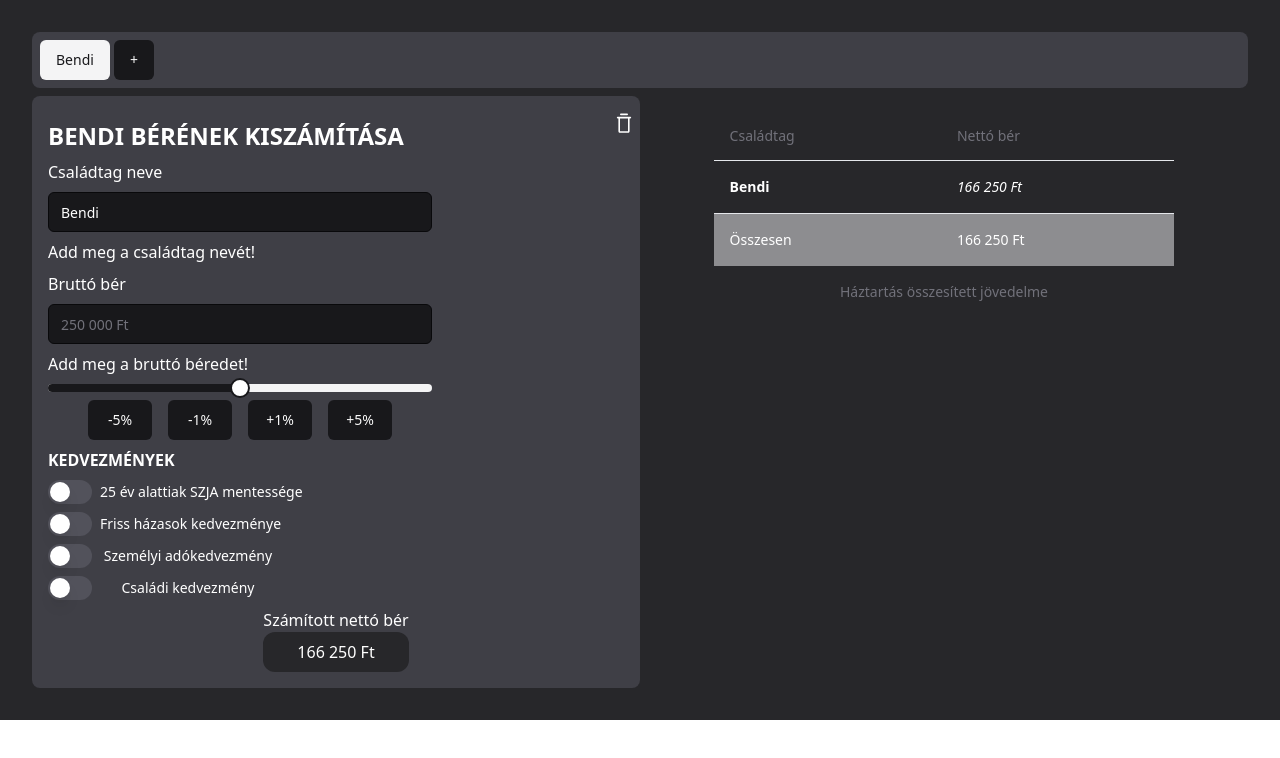
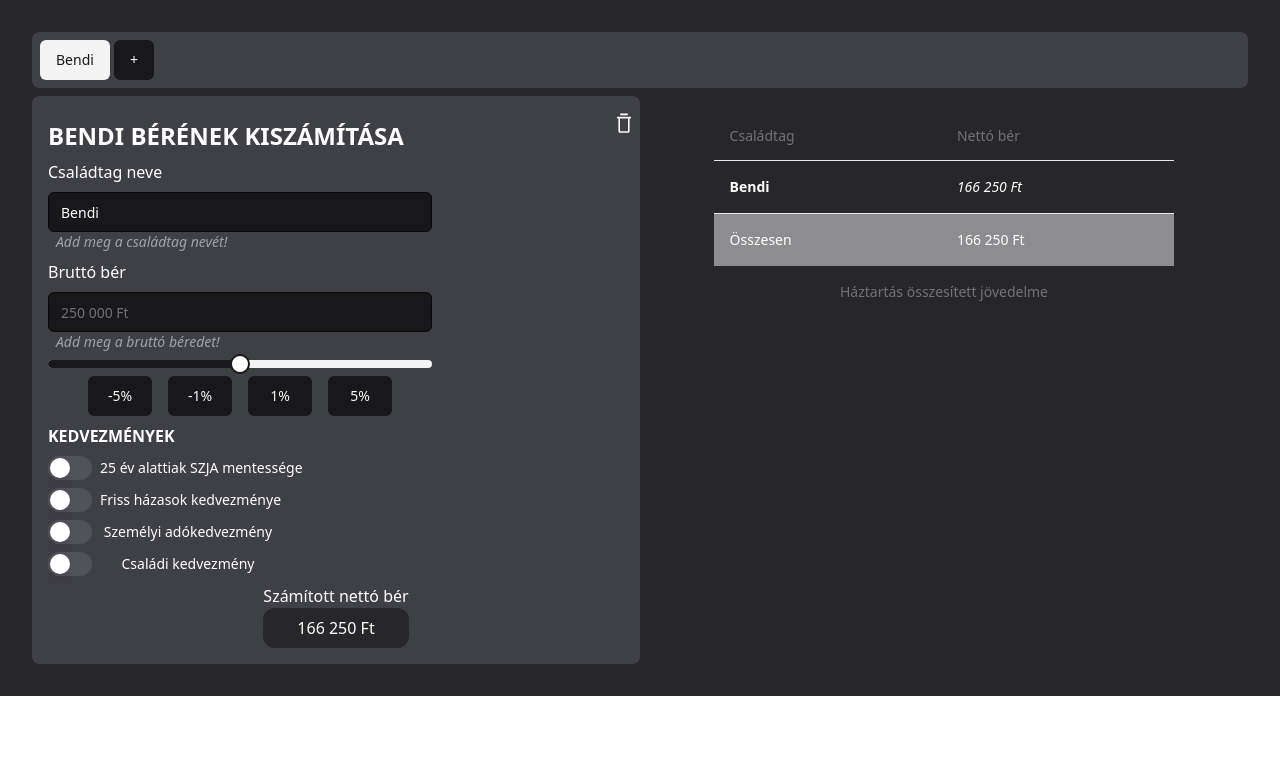
Before and after one commit to florianhennel/react-wage-calculator, a React (Vite) app: page / in a window 1280 px wide. Shown: the top 758 px of the page. Built offline with nearby package versions, Linux system fonts and the light colour scheme.

Commit message:
put inputs and buttons into their own component

```diff
--- a/src/components/SalaryCalculator/SalaryCalculator.tsx
+++ b/src/components/SalaryCalculator/SalaryCalculator.tsx
@@ -9,6 +9,9 @@ import {
 } from "../HouseholdSalaryCalculator";
 import { useContext, useEffect, useState } from "react";
 import Dependents from "./components/Dependents";
+import NameInput from "./components/NameInput";
+import WageInput from "./components/WageInput";
+import SetWageButton from "./components/SetWageButton";
 
 export const calculateWeddingDateEligibility = (
     currentFamilyMember: familyMember
@@ -110,7 +113,6 @@ export default function SalaryCalculator( {deleteCurrentFamilyMember}:Props ) {
         currentFamilyMember.under25,
         currentFamilyMember.weddingDate,
     ]);
-    const [isFocused, setIsFocused] = useState<boolean>(false);
     const [sliderValue,setSliderValue] = useState([100]);
     const [defaultGrossSalary,setDefaultGrossSalary] = useState<number>(currentFamilyMember.grossSalary);
     useEffect(()=>{
@@ -123,38 +125,8 @@ export default function SalaryCalculator( {deleteCurrentFamilyMember}:Props ) {
                 <div className=" uppercase font-bold text-2xl -mt-6">
                     {currentFamilyMember.name} bérének kiszámítása
                 </div>
-                <div className="">Családtag neve</div>
-                <Input
-                    type="text"
-                    placeholder={currentFamilyMember.name}
-                    className=" w-2/3"
-                    id="name"
-                    value={currentFamilyMember.name}
-                    onInput={handleInputChange}
-                />
-                <div>Add meg a családtag nevét!</div>
-                <div>Bruttó bér</div>
-                <Input
-                    type="text"
-                    placeholder={Intl.NumberFormat("hu-HU", {
-                        style: "currency",
-                        currency: "HUF",
-                        maximumFractionDigits: 0,
-                    }).format(currentFamilyMember.grossSalary)}
-                    id="grossSalary"
-                    value={
-                        isFocused
-                            ? Intl.NumberFormat("hu-HU").format(
-                                  currentFamilyMember.grossSalary
-                              )
-                            : ""
-                    }
-                    onFocus={() => setIsFocused(true)}
-                    onBlur={() => setIsFocused(false)}
-                    className=" w-2/3"
-                    onInput={handleInputChange}
-                />
-                <div>Add meg a bruttó béredet!</div>
+                <NameInput onChange={handleInputChange} />
+                <WageInput onChange={handleInputChange} />
                 <Slider
                     value={sliderValue}
                     max={200}
@@ -163,54 +135,10 @@ export default function SalaryCalculator( {deleteCurrentFamilyMember}:Props ) {
                     onValueChange={setSliderValue}
                 />
                 <div className="flex flex-row gap-4 justify-center w-2/3">
-                    <Button
-                        onClick={() =>
-                            setCurrentFamilyMember({
-                                ...currentFamilyMember,
-                                grossSalary:
-                                    currentFamilyMember.grossSalary * 0.95,
-                            })
-                        }
-                        className=" w-1/6"
-                    >
-                        -5%
-                    </Button>
-                    <Button
-                        onClick={() =>
-                            setCurrentFamilyMember({
-                                ...currentFamilyMember,
-                                grossSalary:
-                                    currentFamilyMember.grossSalary * 0.99,
-                            })
-                        }
-                        className=" w-1/6"
-                    >
-                        -1%
-                    </Button>
-                    <Button
-                        onClick={() =>
-                            setCurrentFamilyMember({
-                                ...currentFamilyMember,
-                                grossSalary:
-                                    currentFamilyMember.grossSalary * 1.01,
-                            })
-                        }
-                        className=" w-1/6"
-                    >
-                        +1%
-                    </Button>
-                    <Button
-                        onClick={() =>
-                            setCurrentFamilyMember({
-                                ...currentFamilyMember,
-                                grossSalary:
-                                    currentFamilyMember.grossSalary * 1.05,
-                            })
-                        }
-                        className=" w-1/6"
-                    >
-                        +5%
-                    </Button>
+                    <SetWageButton number={-5} />
+                    <SetWageButton number={-1} />
+                    <SetWageButton number={1} />
+                    <SetWageButton number={5} />
                 </div>
                 <div className=" uppercase font-bold text-base">
                     kedvezmények
--- /dev/null
+++ b/src/components/SalaryCalculator/components/NameInput.tsx
@@ -0,0 +1,25 @@
+import { CurrentMemberContext } from "@/components/HouseholdSalaryCalculator";
+import { Input } from "@/components/ui/input";
+import { useContext, useState } from "react";
+
+interface Props {
+    onChange: (event: React.ChangeEvent<HTMLInputElement>) => void;
+}
+export default function NameInput({ onChange }: Props) {
+    const { currentFamilyMember, setCurrentFamilyMember } =
+        useContext(CurrentMemberContext)!;
+    return (
+        <>
+            <label htmlFor="name">Családtag neve</label>
+            <Input
+                type="text"
+                placeholder={currentFamilyMember.name}
+                className=" w-2/3"
+                id="name"
+                value={currentFamilyMember.name}
+                onInput={onChange}
+            />
+            <div className=" italic font-thin select-none text-sm -mt-2 ml-2 text-zinc-400">Add meg a családtag nevét!</div>
+        </>
+    );
+}
--- /dev/null
+++ b/src/components/SalaryCalculator/components/SetWageButton.tsx
@@ -0,0 +1,22 @@
+import { CurrentMemberContext } from "@/components/HouseholdSalaryCalculator";
+import { useContext } from "react";
+import { Button } from "@/components/ui/button";
+interface Props{
+    number:number,
+}
+export default function SetWageButton({number}:Props) {
+const {currentFamilyMember, setCurrentFamilyMember} = useContext(CurrentMemberContext)!;
+    return (
+        <Button
+            onClick={() =>
+                setCurrentFamilyMember({
+                    ...currentFamilyMember,
+                    grossSalary: currentFamilyMember.grossSalary * (1+(number/100)),
+                })
+            }
+            className=" w-1/6"
+        >
+            {number}%
+        </Button>
+    );
+}
--- /dev/null
+++ b/src/components/SalaryCalculator/components/WageInput.tsx
@@ -0,0 +1,38 @@
+import { CurrentMemberContext } from "@/components/HouseholdSalaryCalculator";
+import { Input } from "@/components/ui/input";
+import { useContext, useState } from "react";
+
+interface Props {
+    onChange: (event: React.ChangeEvent<HTMLInputElement>) => void;
+}
+export default function WageInput({ onChange }: Props) {
+    const { currentFamilyMember, setCurrentFamilyMember } =
+        useContext(CurrentMemberContext)!;
+    const [isFocused, setIsFocused] = useState<boolean>(false);
+    return (
+        <>
+            <label htmlFor="grossSalary">Bruttó bér</label>
+            <Input
+                type="text"
+                placeholder={Intl.NumberFormat("hu-HU", {
+                    style: "currency",
+                    currency: "HUF",
+                    maximumFractionDigits: 0,
+                }).format(currentFamilyMember.grossSalary)}
+                id="grossSalary"
+                value={
+                    isFocused
+                        ? Intl.NumberFormat("hu-HU").format(
+                              currentFamilyMember.grossSalary
+                          )
+                        : ""
+                }
+                onFocus={() => setIsFocused(true)}
+                onBlur={() => setIsFocused(false)}
+                className=" w-2/3"
+                onInput={onChange}
+            />
+            <div className=" italic font-thin select-none text-sm -mt-2 ml-2 text-zinc-400">Add meg a bruttó béredet!</div>
+        </>
+    );
+}
```
